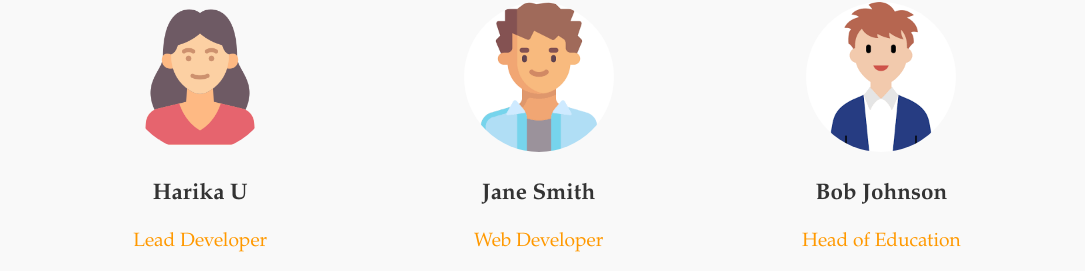
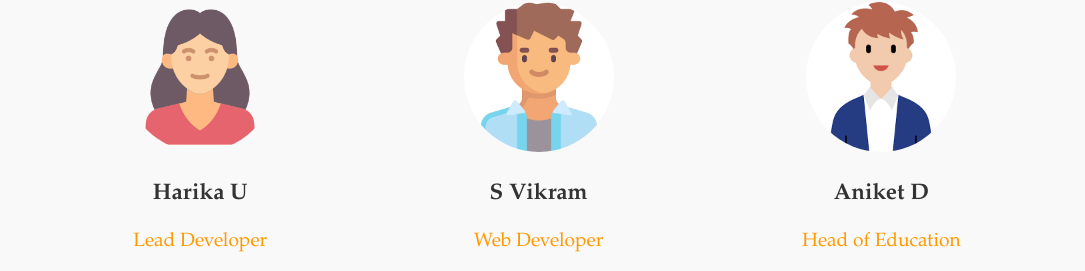
Before and after one commit to uharika77/Etudier-Learning-Platform, a plain HTML site: page about.html in a window 1280 px wide. Shown: the part 1259-1530 px from the top of the page, without its empty margins (97-1182 px from the left). Drawn offline with Linux system fonts and the light colour scheme.

Commit message:
Update about.html

```diff
--- a/about.html
+++ b/about.html
@@ -47,12 +47,12 @@
                     </div>
                     <div class="team-member">
                         <img src="img2.png" alt="Team Member 2">
-                        <h3>Jane Smith</h3>
+                        <h3>S Vikram</h3>
                         <p>Web Developer</p>
                     </div>
                     <div class="team-member">
                         <img src="img3.png" alt="Team Member 3">
-                        <h3>Bob Johnson</h3>
+                        <h3>Aniket D</h3>
                         <p>Head of Education</p>
                     </div>
                 </div>
```
